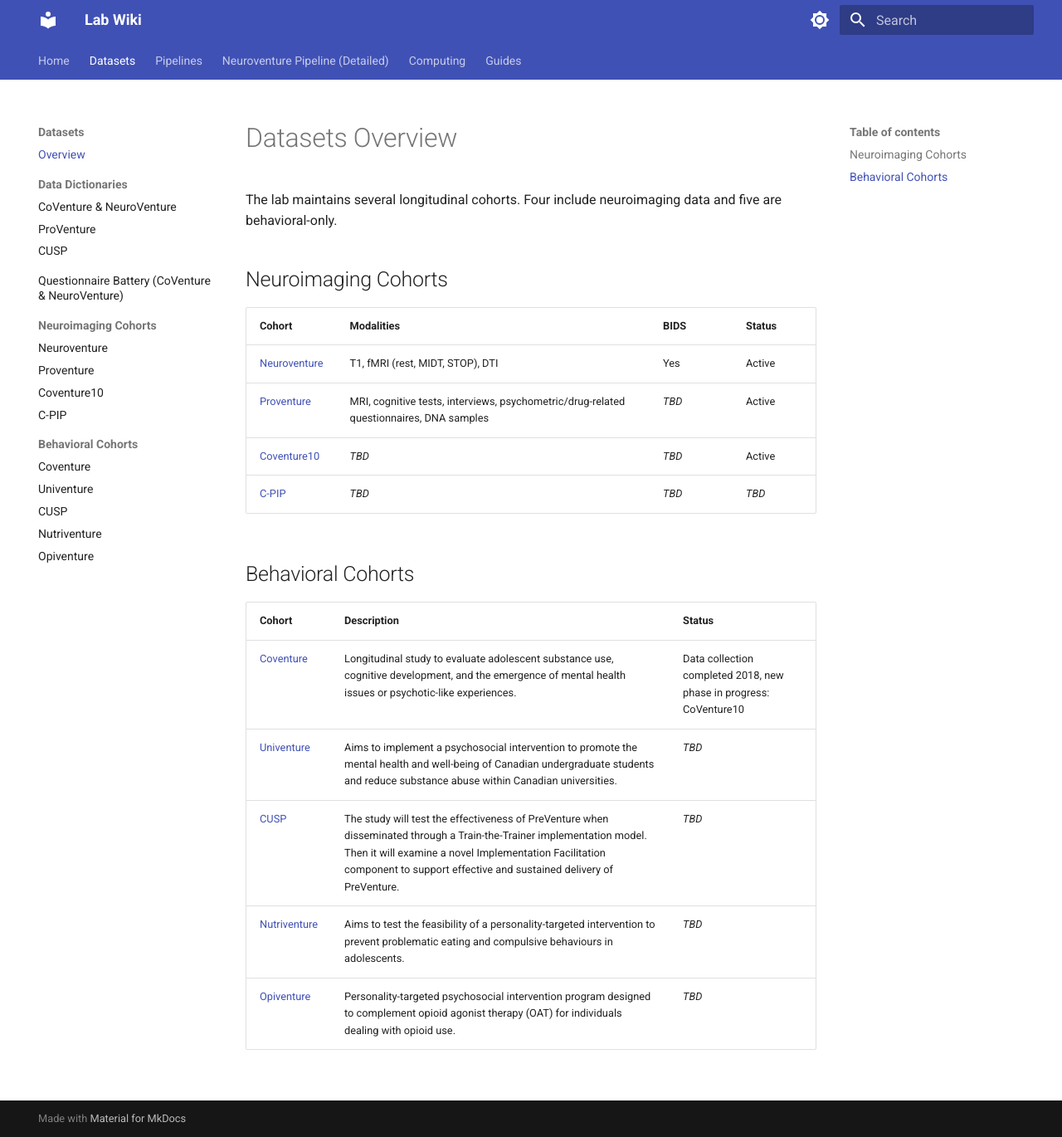
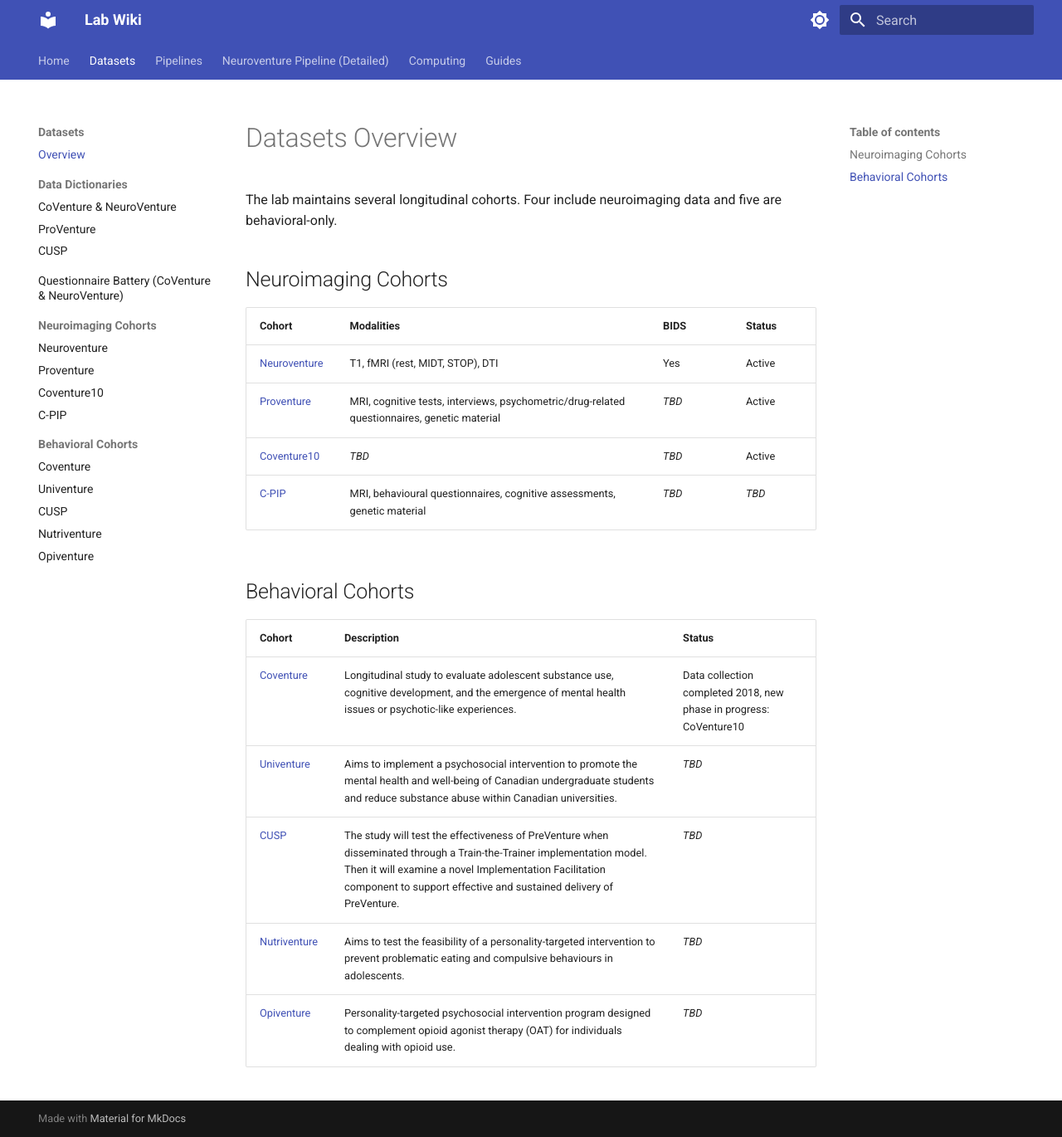
Before and after one commit to subhasriviswa/lab-wiki, an MkDocs documentation site: the page built from docs/datasets/index.md, in a window 1280 px wide and 1370 px high. Shown: the whole window at 83% size. Built offline with MkDocs 1.6.1 and Material for MkDocs 9.7.7, drawn with Linux system fonts in a browser that asks for light colours.

Commit message:
Update Proventure and C-PIP cohort details

```diff
--- a/docs/datasets/index.md
+++ b/docs/datasets/index.md
@@ -7,9 +7,9 @@ The lab maintains several longitudinal cohorts. Four include neuroimaging data a
 | Cohort | Modalities | BIDS | Status |
 |--------|-----------|------|--------|
 | [Neuroventure](neuroimaging/neuroventure.md) | T1, fMRI (rest, MIDT, STOP), DTI | Yes | Active |
-| [Proventure](neuroimaging/proventure.md) | MRI, cognitive tests, interviews, psychometric/drug-related questionnaires, DNA samples | *TBD* | Active |
+| [Proventure](neuroimaging/proventure.md) | MRI, cognitive tests, interviews, psychometric/drug-related questionnaires, genetic material | *TBD* | Active |
 | [Coventure10](neuroimaging/coventure10.md) | *TBD* | *TBD* | Active |
-| [C-PIP](neuroimaging/c-pip.md) | *TBD* | *TBD* | *TBD* |
+| [C-PIP](neuroimaging/c-pip.md) | MRI, behavioural questionnaires, cognitive assessments, genetic material | *TBD* | *TBD* |
 
 ## Behavioral Cohorts
 
```
